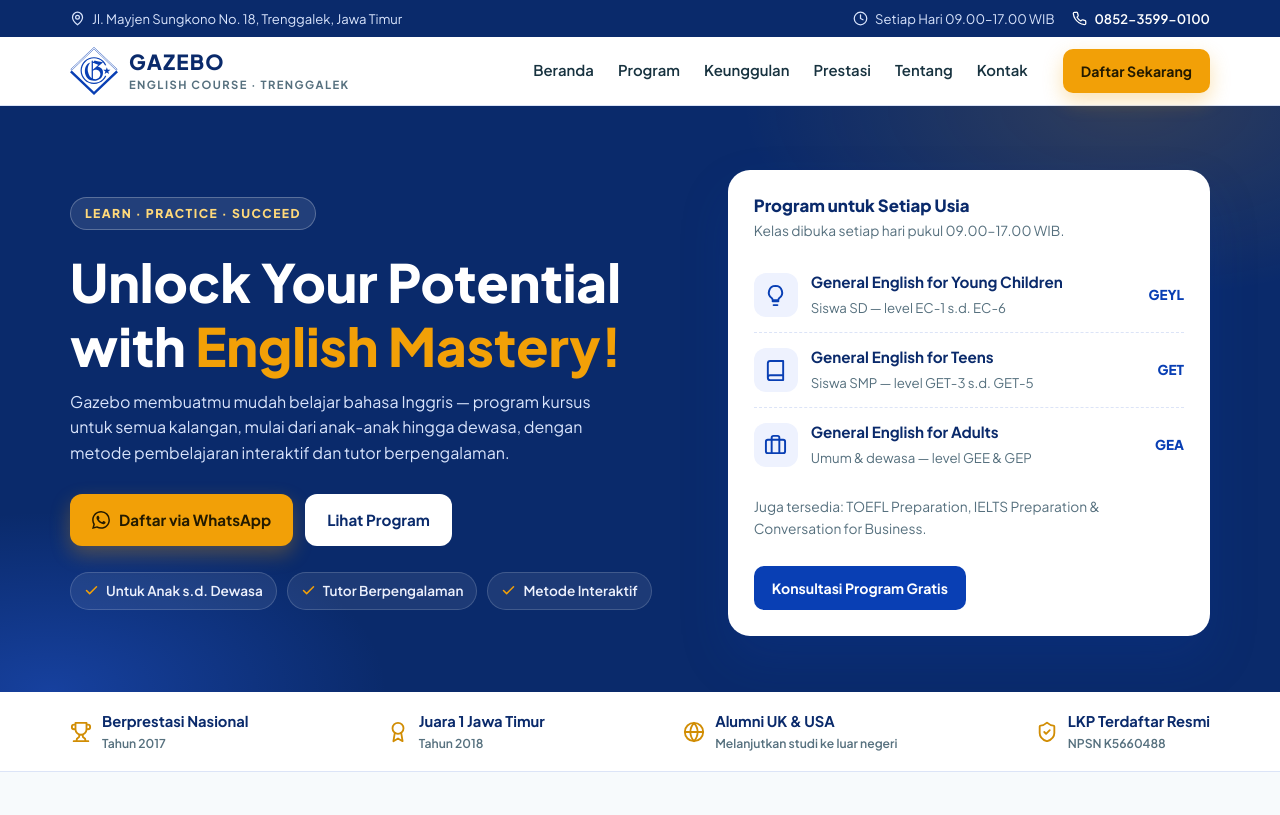
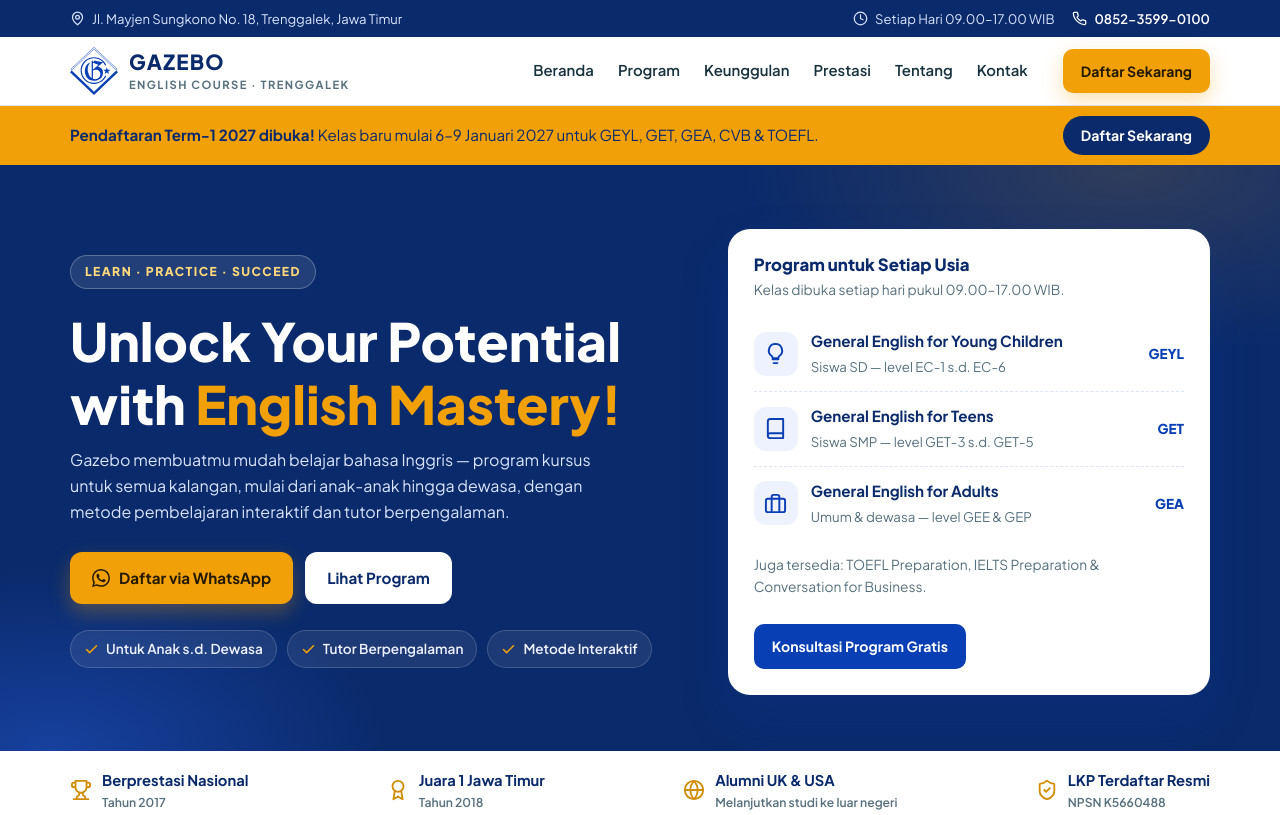
Before and after one commit to wanforge/app.gazeboenglishcourse.com, a plain HTML site: page index.html in a window 1280 px wide. Shown: the top 815 px of the page. Drawn offline with Linux system fonts and the light colour scheme.

Commit message:
Banner pendaftaran Term-1 2027 (kelas mulai 6-9 Januari 2027)

```diff
--- a/index.html
+++ b/index.html
@@ -291,6 +291,12 @@ footer.site p{font-size:.9rem}
   html{scroll-behavior:auto}
   *,*::before,*::after{animation-duration:.01ms!important;transition-duration:.01ms!important}
 }
+
+.term-banner{background:#f2a007;color:#0A2A6B}
+.term-in{display:flex;align-items:center;gap:10px 16px;padding-top:10px;padding-bottom:10px;flex-wrap:wrap}
+.term-banner p{margin:0;font-size:.95rem}
+.term-btn{margin-left:auto;background:#0A2A6B;color:#fff;padding:8px 18px;border-radius:999px;font-weight:700;font-size:.88rem;white-space:nowrap}
+@media(max-width:640px){.term-btn{margin-left:0}}
 </style>
 </head>
 <body>
@@ -331,6 +337,13 @@ footer.site p{font-size:.9rem}
     <a href="#kontak">Kontak</a>
   </div>
 </header>
+
+<div class="term-banner">
+  <div class="wrap term-in">
+    <p><strong>Pendaftaran Term-1 2027 dibuka!</strong> Kelas baru mulai 6&ndash;9 Januari 2027 untuk GEYL, GET, GEA, CVB &amp; TOEFL.</p>
+    <a class="term-btn" href="https://wa.me/6285235990100?text=Halo%20Gazebo%20English%20Course,%20saya%20ingin%20mendaftar%20Term-1%202027." target="_blank" rel="noopener">Daftar Sekarang</a>
+  </div>
+</div>
 
 <main>
 <!-- HERO -->
--- a/sw.js
+++ b/sw.js
@@ -1,4 +1,4 @@
-var CACHE = 'gazebo-v7';
+var CACHE = 'gazebo-v8';
 var PRECACHE = [
   '.',
   'index.html',
```
